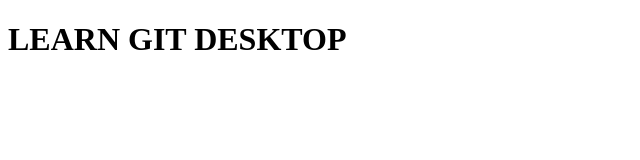
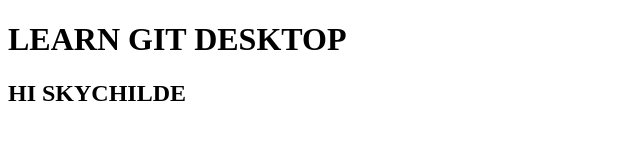
Before and after one commit to napat1999/git-desktop, a plain HTML site: page index.html in a window 1280 px wide. Shown: the whole page, without its empty margins (0-640 px from the left). Drawn offline with Linux system fonts and the light colour scheme.

Commit message:
add h2
add h2

```diff
--- a/index.html
+++ b/index.html
@@ -9,5 +9,9 @@
         <h1>
             LEARN GIT DESKTOP
         </h1>
+
+        <h2> HI SKYCHILDE
+
+        </h2>
 </body>
 </html>
```
